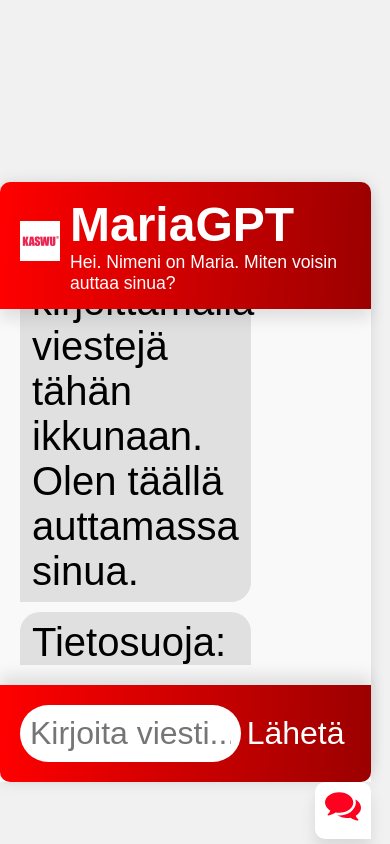
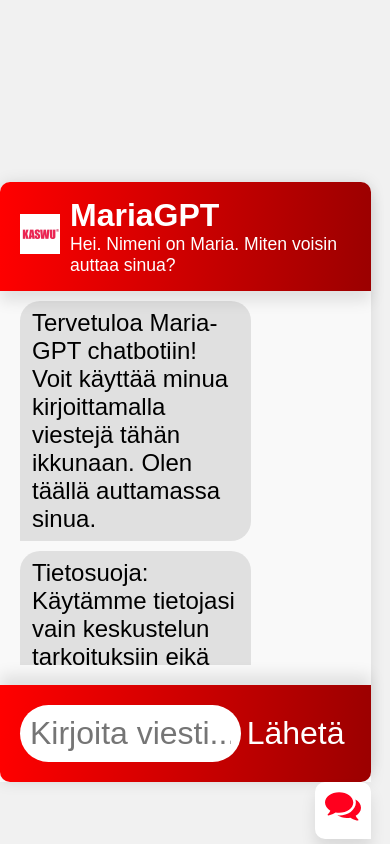
Before and after one commit to joelezz/kaswu, a Flask app: page / in a window 390 px wide. Run offline with Flask 2, Linux system fonts and the light colour scheme.

Commit message:
Update style.css

```diff
--- a/static/style.css
+++ b/static/style.css
@@ -320,8 +320,11 @@
     .chatbox {
         width: 95%; /* Reduce the width to 95% of the screen */
         bottom: 5px; /* Further adjust the bottom position */
-        font-size: 2.5rem;
+        font-size: 1.5rem;
     }
-
+.chatbox__heading--header {
+    font-size: 2rem;
+    color: white;
+}
     /* Adjust other styles as needed for smaller screens */
 }
```
